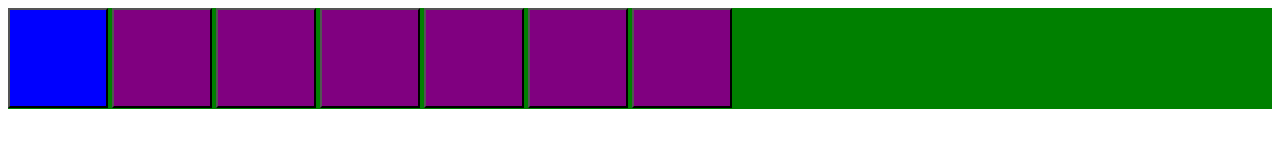
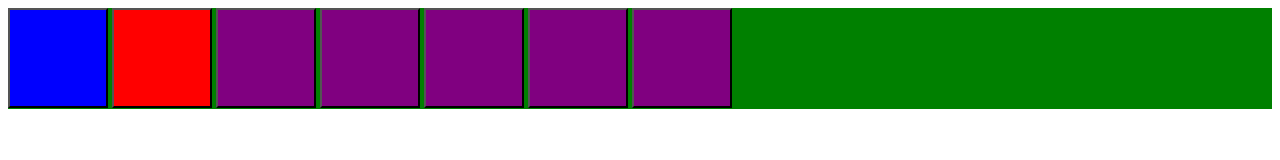
Before and after one commit to reutki/JSCourse, a plain HTML site: page index.html in a window 1280 px wide. Both pictures are taken after a click on the button 162 px from the left and 58 px from the top of the page. Drawn offline with Linux system fonts and the light colour scheme.

Commit message:
this context

```diff
--- /dev/null
+++ b/046 script.js
@@ -0,0 +1,81 @@
+// "use strict"; - this will be undefined
+// ? in this case - this will be Window (the global value)
+// "use strict";
+// function showThis(a, b) {
+//   console.log(this);
+//   function sum() {
+//     console.log(this);
+//     return a + b;
+//   }
+//   console.log(sum());
+// }
+// showThis(4, 5);
+
+// const obj = {
+//   a: 20,
+//   b: 15,
+//   sum: function () {
+//     console.log(this);
+//     function shout() {
+//       console.log(this);
+//     }
+//     shout();
+//   },
+// };
+// obj.sum();
+
+// function user(name, id) {
+//   this.name = name;
+//   this.id = id;
+//   this.human = true;
+// }
+
+// let ion = new user("Ion", 28);
+
+// function sayName() {
+//   console.log(this);
+//   console.log(this.name + surname);
+// }
+
+// const user = {
+//   name: "John",
+// };
+
+// sayName.call(user, "smith");
+// sayName.apply(user, ["smith"]);
+
+// function count(num) {
+//   return this * num;
+// }
+
+// const double = count.bind(2);
+// console.log(double(3));
+// console.log(double(8));
+
+//!1) a normal function: this - Windows | if ('use strict')=> undefined
+//!2)cotext of objects is the object itself.
+//!3)this in constructor and classes are new samples of the object
+//!4)manual adding of this context: call,apply,bind
+
+const btn = document.querySelector(".btn_this");
+
+btn.addEventListener("click", function () {
+  console.log(this);
+  //returns our element <button class="btn_this"></button>
+  this.style.background = "red"; //will change to red
+});
+
+//arrow functions with this
+//arrow functions dont have any this context. //!it will take the context above
+
+const obj = {
+  num: 5,
+  sayNumber: function () {
+    const say = () => {
+      console.log(this);
+    };
+    say(); //this will return the object this-> arrow function(no this context)-> obj.this (found!)
+  },
+};
+
+obj.sayNumber();
--- a/index.html
+++ b/index.html
@@ -26,7 +26,7 @@
   <body>
     <div id="first" class="btn-block">
       <button class="blue some"></button>
-      <button onclick="salut()"></button>
+      <button class="btn_this"></button>
       <button></button>
       <button></button>
       <button></button>
@@ -34,5 +34,5 @@
       <button></button>
     </div>
   </body>
-  <script async src="./045 script.js"></script>
+  <script async src="./046 script.js"></script>
 </html>
```
